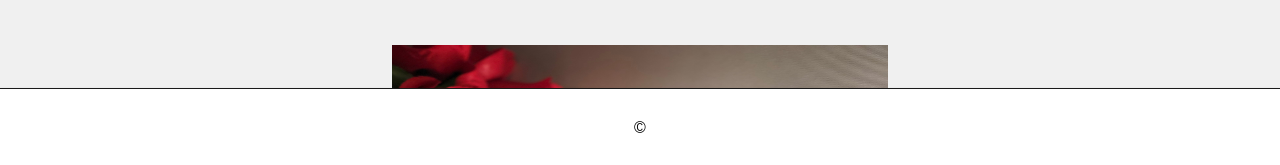
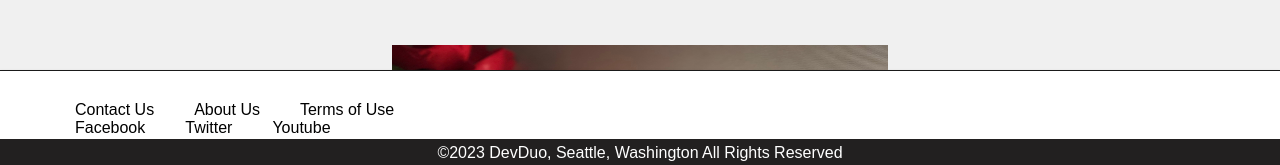
Before and after one commit to Ally27/FitTracker, a React (Create React App) app in the folder client/: page / in a window 1280 px wide. Shown: the part 633-798 px from the top of the page. Built offline with nearby package versions, Linux system fonts and the light colour scheme.

Commit message:
Improved footer and placed text into an <li>

```diff
--- a/client/src/components/Footer/index.js
+++ b/client/src/components/Footer/index.js
@@ -1,12 +1,28 @@
-import React from 'react';
+import React from "react";
 
-function Footer () {
+function Footer() {
   return (
-        <footer className='footer'>
-            <div className='container'>
-                <p> &copy;
+    <footer className="footer">
+      <div className="container">
+        <p>
+          <ul>
+            <li>Contact Us</li>
+            <li>About Us</li>
+            <li>Terms of Use</li>
+          </ul>
         </p>
-
+      </div>
+      <div className="container">
+        <p>
+          <ul>
+            <li>Facebook </li>
+            <li>Twitter</li>
+            <li>Youtube</li>
+          </ul>
+        </p>
+      </div>
+      <div className="copyright">
+        &copy;2023 DevDuo, Seattle, Washington All Rights Reserved
       </div>
     </footer>
   );
```
Lines whose indentation alone changed are shown as unchanged.
